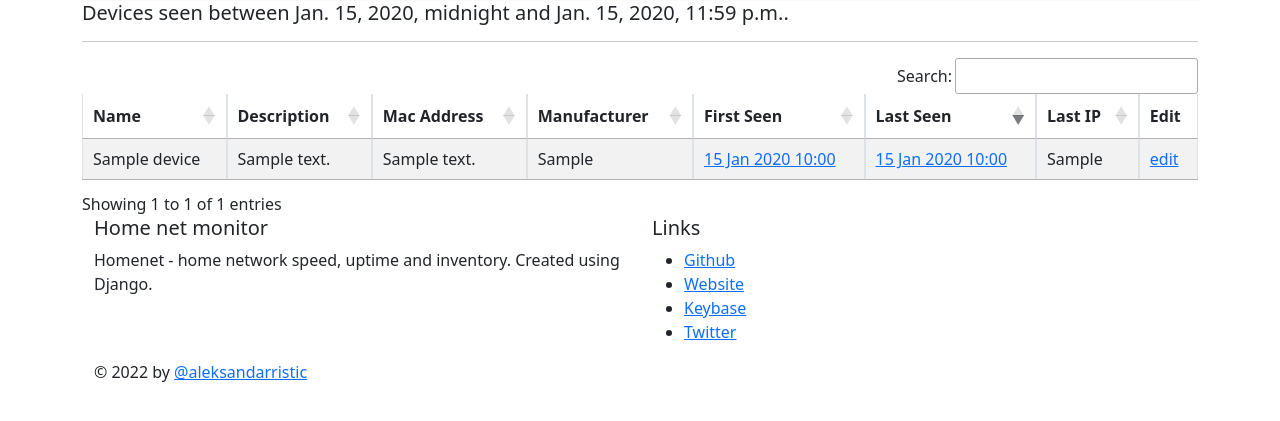
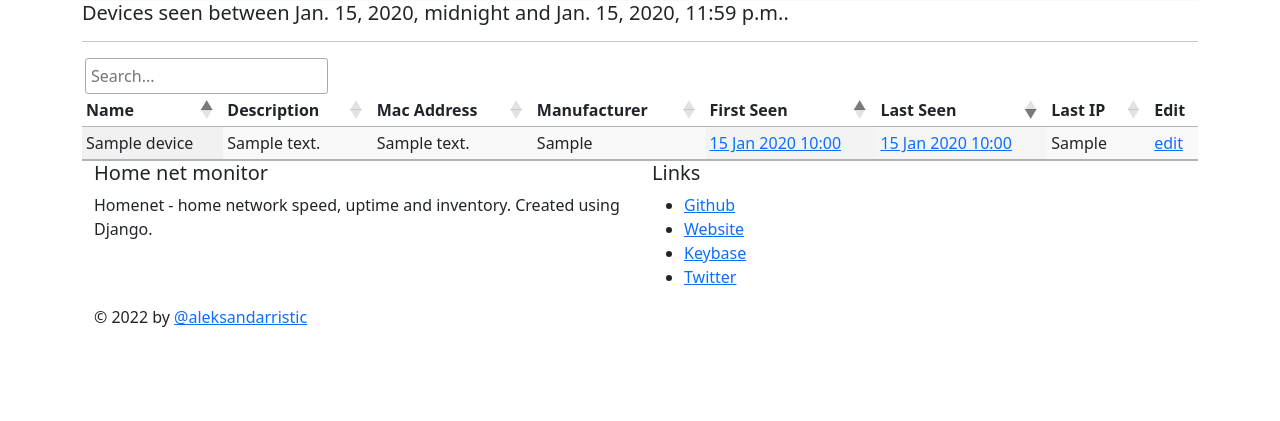
Before and after one commit to aleksandarristic/homenet, a Django app: page /monitor/devices/2020-01-15/ in a window 1280 px wide. Shown: the part 55-476 px from the top of the page. Run offline with Django 3.2, Linux system fonts and the light colour scheme; tables that the repository leaves empty hold one stand-in row (values such as "Sample post"); some libraries are stand-ins or nearby versions.

Commit message:
Styling datatable

```diff
--- a/monitor/templates/monitor/index.html
+++ b/monitor/templates/monitor/index.html
@@ -6,6 +6,14 @@
 
 {% block css %}
 <link rel="stylesheet" href="//cdn.datatables.net/1.11.5/css/jquery.dataTables.min.css">
+<style>
+.dataTables_wrapper .myfilter .dataTables_filter {
+    float:left
+}
+.dataTables_wrapper .mylength .dataTables_length {
+    float:right
+}
+</style>
 {% endblock %}
 
 {% block title %}Home net monitor - Inventory{% endblock %}
@@ -23,12 +31,18 @@ $(function(){
     });
 
     $('#deviceTable').DataTable({
+        select: true,
         paging: false,
-        order: [[ 5, "desc" ]],
+        order: [[0, "asc"], [4, "asc"], [ 5, "desc" ]],
         columnDefs: [
-            { orderable: false, targets: 7 }
+            { orderable: false, targets: 7 },
+            { searchable: false, targets: 7 }
         ],
-
+        dom:"<'myfilter'f><'mylength'l>t",
+        language: {
+            search: "_INPUT_",
+            searchPlaceholder: "Search..."
+        }
     });
 
 });
--- a/monitor/templates/monitor/partials/device_table.html
+++ b/monitor/templates/monitor/partials/device_table.html
@@ -1,4 +1,4 @@
-<table class="table table-bordered table-hover table-striped table-sm table-responsive sortable" id="deviceTable">
+<table class="table table-striped display compact" style="width:100%" id="deviceTable">
     <thead>
         <tr>
             <th>Name</th>
```
